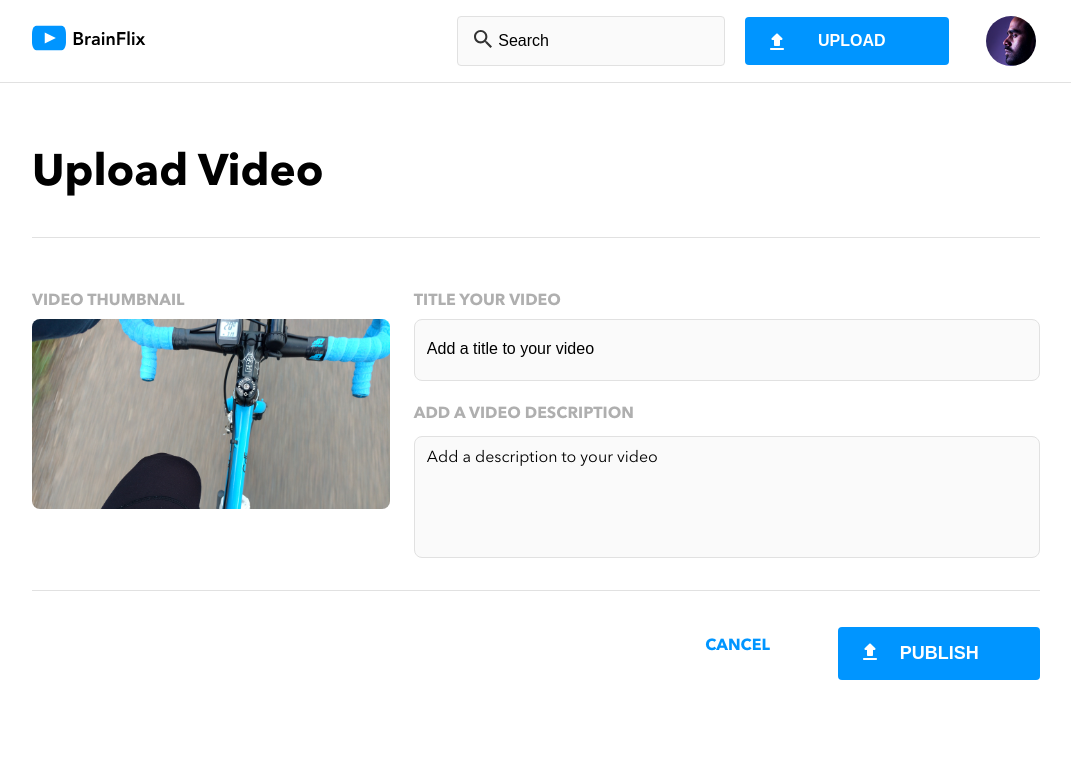
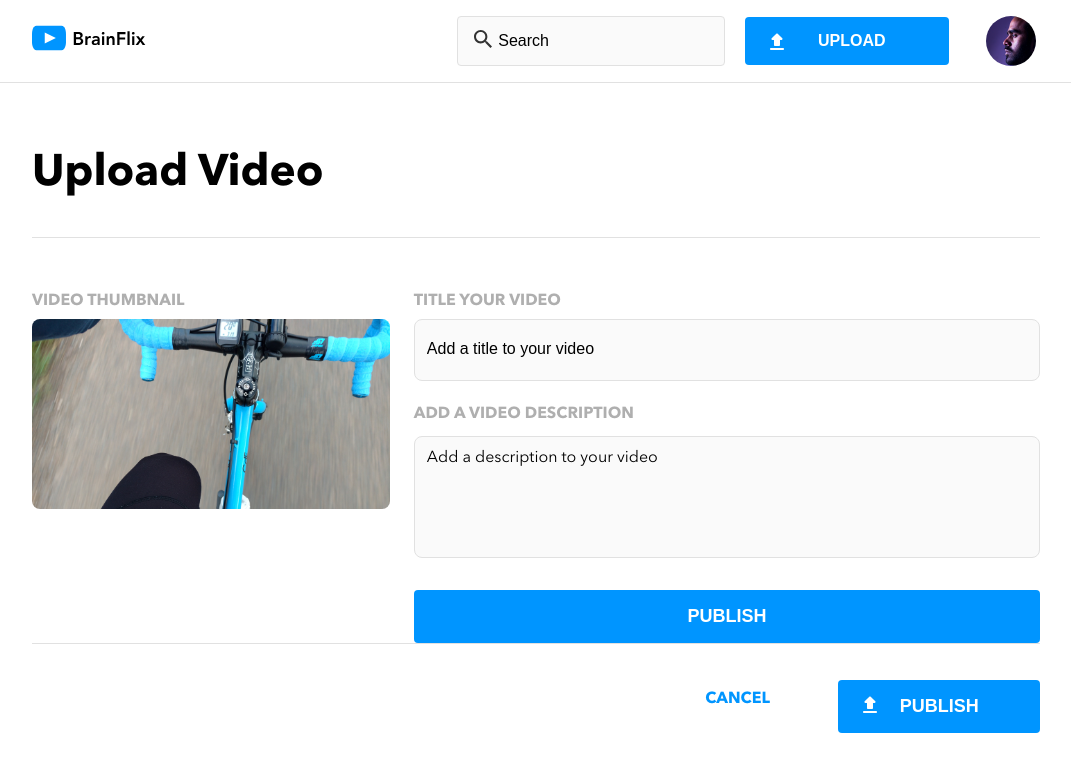
Before and after one commit to ShirinSadeghii/BrainFlix, a React (Create React App) app: page /upload in a window 1280 px wide. Shown: the top 772 px of the page, without its empty margins (104-1175 px from the left). Built offline with nearby package versions, Linux system fonts and the light colour scheme.

Commit message:
create upload page form eventhandler to POST to api

```diff
--- a/src/components/UploadedVideo/UploadedVideo.jsx
+++ b/src/components/UploadedVideo/UploadedVideo.jsx
@@ -1,4 +1,5 @@
 import { Routes, Route, useNavigate } from 'react-router-dom'
+import axios from 'axios';
 import uploadVideos from '../../assets/Images/Upload-video-preview.jpg';
 import upload from '../../assets/Images/Icons/upload.svg';
 import '../UploadedVideo/UploadedVideo.scss';
@@ -7,13 +8,30 @@ function UploadedVideo() {
 
 const navigate = useNavigate();
 
-function handleClick(event) {
-    alert("upload is complete");
-    const navigateHome = () => {
-    navigate('/');
+const handleVideoSubmit = async (event) => {
+    event.preventDefault();
+
+    try {
+        const response = await axios.post(`http://localhost:8080/videos`, {
+            title: event.target.title.value,
+            description: event.target.description.value,
+        });
+        console.log(event.target.description.value);
+        console.log(response);
+        alert("video uploaded!");
+        navigate("/");
+    } catch (err) {
+        alert("video could not upload");
     }
-    navigateHome();
-}
+};
+
+// function handleClick(event) {
+//     alert("upload is complete");
+//     const navigateHome = () => {
+//     navigate('/');
+//     }
+//     navigateHome();
+// }
 
     return (
         <div className='video-upload'>
@@ -23,17 +41,18 @@ function handleClick(event) {
                     <label className='video-upload__label'>VIDEO THUMBNAIL</label>
                     <img className="video-upload__thumbnail" src={uploadVideos} alt="upload video thumbnail" />
                 </div>
-                <form className='video__form'>
+                <form  onSubmit={handleVideoSubmit} className='video__form'>
                     <label className='video-upload__label'>TITLE YOUR VIDEO</label>
-                    <input className='video-upload__text' type='text' placeholder='Add a title to your video'></input>
+                    <input className='video-upload__text' type='text' name='title' placeholder='Add a title to your video'></input>
                     <label className='video-upload__label video-upload__label--padding'>ADD A VIDEO DESCRIPTION</label>
-                    <textarea className='video-upload__text video-upload__text--height' name="videoDescription" placeholder='Add a description to your video'></textarea>
+                    <textarea className='video-upload__text video-upload__text--height' name="description" placeholder='Add a description to your video'></textarea>
+                    <button className='video-upload__button'>PUBLISH</button>
                 </form>
             </div>
 
             <div className='button'>
                  <div className='button__container'>
-                    <button onClick={handleClick} className='video-upload__button'>PUBLISH</button>
+                    <button className='video-upload__button'>PUBLISH</button>
                     <img className='upload-btn' src={upload} alt="upload-icon"></img>
                 </div>
                 <p className='cancel-btn'>CANCEL</p>
```
